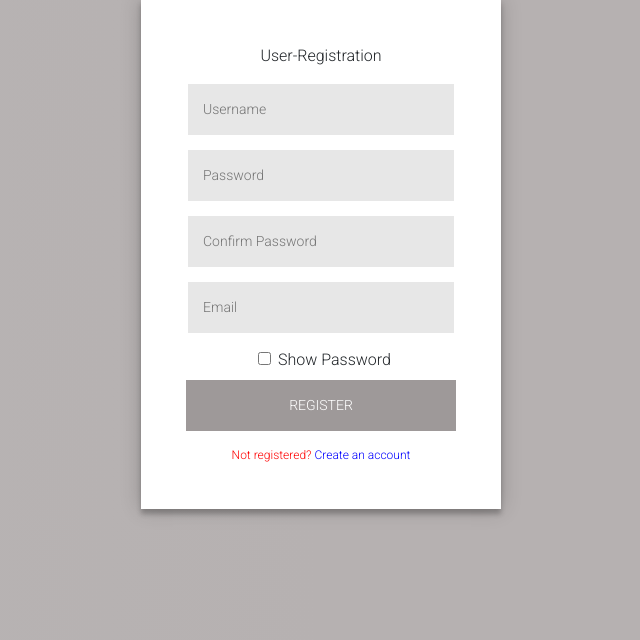
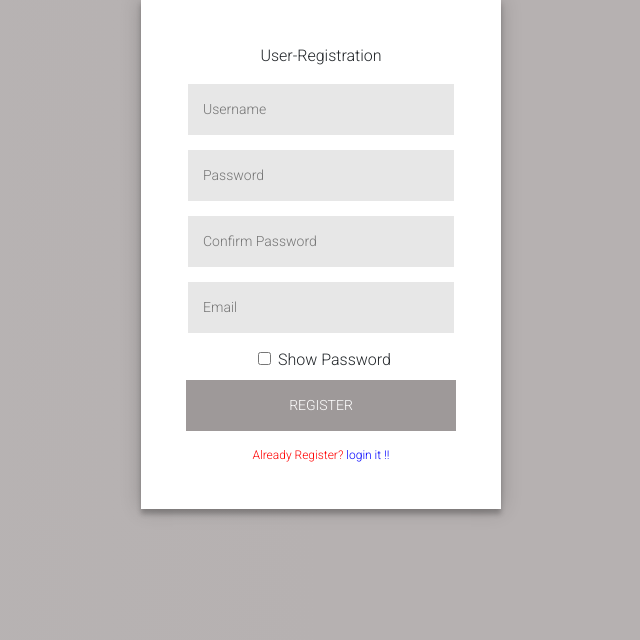
Before and after one commit to Ajaymalviy/last_of_sign_lang, a Django app: page /signup/ in a window 1280 px wide. Shown: the part 52-692 px from the top of the page, without its empty margins (319-959 px from the left). Run offline with Django 5.2, Linux system fonts and the light colour scheme.

Commit message:
added new changes into registration form of regix

```diff
--- a/myproject/myapp/templates/registration.html
+++ b/myproject/myapp/templates/registration.html
@@ -38,7 +38,7 @@
                     <button type="submit">Register</button>
                     <div>
                     </div>
-                    <p class="message" style="color:red;">Not registered? <a href="#" style="color:blue;" >Create an account</a></p>
+                    <p class="message" style="color:red;">Already Register? <a href="{% url 'login' %}" style="color:blue;" >login it !!</a></p>
                 </form>
             </div>
         </div>
```
